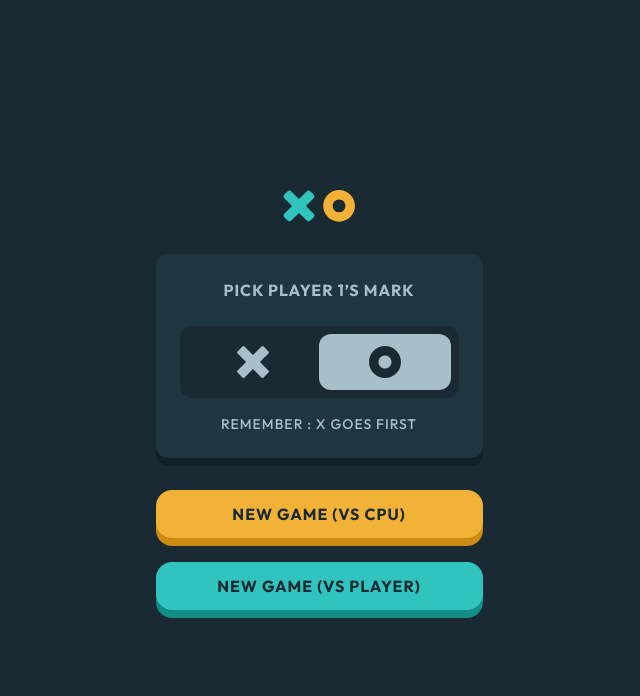
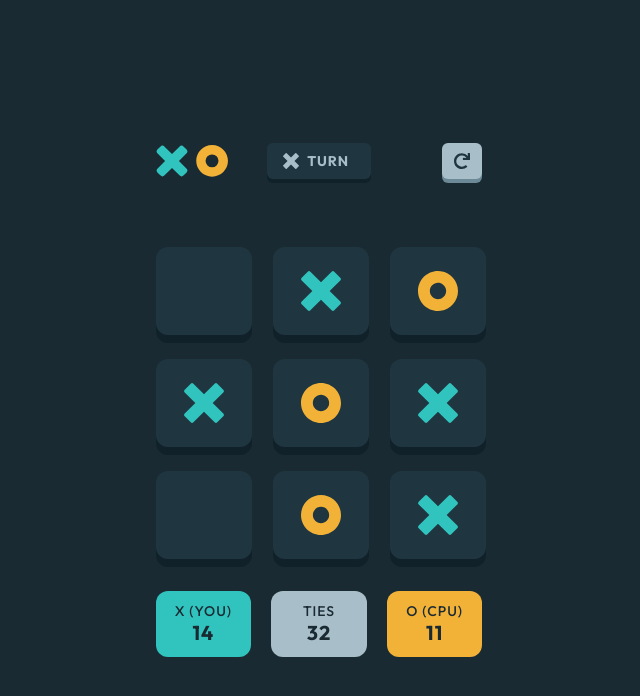
Before and after one commit to keremenen/modern-tic-tac-toe, a React (Vite) app: page / in a window 1280 px wide. Shown: the top 696 px of the page, without its empty margins (321-961 px from the left). Built offline with nearby package versions, Linux system fonts and the light colour scheme.

Commit message:
Build structure of gameBoard component

```diff
--- a/src/App.tsx
+++ b/src/App.tsx
@@ -1,11 +1,11 @@
-// import GameBoard from "./components/game-board";
-import SettingsBoard from './components/settings-board'
+import GameBoard from './components/game-board'
+// import SettingsBoard from './components/settings-board'
 
 function App() {
   return (
     <section className="flex w-full max-w-[327px] flex-col items-center gap-8">
-      <SettingsBoard />
-      {/* <GameBoard /> */}
+      {/* <SettingsBoard /> */}
+      <GameBoard />
     </section>
   )
 }
--- a/src/assets/icons/icon-restart.tsx
+++ b/src/assets/icons/icon-restart.tsx
@@ -11,12 +11,9 @@ export default function IconRestart({ className }: IconRestartProps) {
       height="100%"
       xmlns="http://www.w3.org/2000/svg"
       viewBox="0 0 20 20"
-      className={cn(className)}
+      className={cn('fill-[#1F3641]', className)}
     >
-      <path
-        d="M19.524 0h-1.88a.476.476 0 0 0-.476.499l.159 3.284A9.81 9.81 0 0 0 9.835.317C4.415.317-.004 4.743 0 10.167.004 15.597 4.406 20 9.835 20a9.796 9.796 0 0 0 6.59-2.536.476.476 0 0 0 .019-.692l-1.348-1.349a.476.476 0 0 0-.65-.022 6.976 6.976 0 0 1-9.85-.63 6.987 6.987 0 0 1 .63-9.857 6.976 6.976 0 0 1 10.403 1.348l-4.027-.193a.476.476 0 0 0-.498.476v1.881c0 .263.213.476.476.476h7.944A.476.476 0 0 0 20 8.426V.476A.476.476 0 0 0 19.524 0Z"
-        fill="#1F3641"
-      />
+      <path d="M19.524 0h-1.88a.476.476 0 0 0-.476.499l.159 3.284A9.81 9.81 0 0 0 9.835.317C4.415.317-.004 4.743 0 10.167.004 15.597 4.406 20 9.835 20a9.796 9.796 0 0 0 6.59-2.536.476.476 0 0 0 .019-.692l-1.348-1.349a.476.476 0 0 0-.65-.022 6.976 6.976 0 0 1-9.85-.63 6.987 6.987 0 0 1 .63-9.857 6.976 6.976 0 0 1 10.403 1.348l-4.027-.193a.476.476 0 0 0-.498.476v1.881c0 .263.213.476.476.476h7.944A.476.476 0 0 0 20 8.426V.476A.476.476 0 0 0 19.524 0Z" />
     </svg>
   )
 }
--- a/src/components/button.tsx
+++ b/src/components/button.tsx
@@ -23,7 +23,7 @@ export default function Button({
             color === 'mango',
           'bg-turquoise-base shadow-[0_8px_#118C87] hover:bg-turquoise-light':
             color === 'turquoise',
-          'bg-gray shadow-[0_8px_#6B8997] hover:bg-white': color === 'gray',
+          'bg-gray shadow-[0_4px_#6B8997] hover:bg-white': color === 'gray',
           'aspect-square rounded-md shadow-[0_4px_#6B8997]':
             variant === 'secondary',
         },
--- a/src/components/game-board.tsx
+++ b/src/components/game-board.tsx
@@ -1,26 +1,53 @@
-import Logo from "./logo";
-import IconX from "../assets/icons/icon-x";
-import IconRestart from "../assets/icons/icon-restart";
+import Logo from './logo'
+import IconX from '../assets/icons/icon-x'
+import IconO from '../assets/icons/icon-o'
+import IconRestart from '../assets/icons/icon-restart'
+import Button from './button'
+
+const board = ['', 'X', 'O', 'X', 'O', 'X', '', 'O', 'X']
 
 export default function GameBoard() {
   return (
     <>
-      <div className="grid grid-flow-row grid-cols-3 items-center gap-2">
+      <div className="mb-9 grid w-full grid-flow-row grid-cols-3 items-center gap-2">
         <Logo />
-        <div className="flex min-h-16 items-center gap-2 rounded-md bg-navy-secondary px-4 py-2 text-sm font-bold uppercase shadow-[0_4px_#10212A]">
-          <IconX className="size-4 fill-green-500" />
+        <div className="flex items-center gap-2 rounded-md bg-navy-secondary px-4 py-2 text-sm font-bold uppercase shadow-[0_4px_#10212A]">
+          <IconX className="size-4 fill-gray" />
           turn
         </div>
-        <button className="flex size-[40px] items-center justify-center justify-self-end rounded-md bg-gray">
+        <Button
+          color="gray"
+          className="flex h-9 w-10 items-center justify-center justify-self-end rounded-md"
+        >
           <IconRestart className="size-4" />
-        </button>
+        </Button>
       </div>
-      <div>playboard</div>
-      <div className="grid grid-cols-3 gap-2">
-        <button className="flex aspect-square items-center justify-center rounded-xl bg-navy-secondary">
-          <IconX className="size-10" />
-        </button>
+      <div className="grid grid-cols-3 gap-6">
+        {board.map((mark, index) => (
+          <button
+            key={index}
+            className="flex aspect-square h-[88px] w-24 items-center justify-center rounded-xl bg-navy-secondary shadow-[0_8px_#10212A]"
+          >
+            {mark === 'X' && <IconX className="size-10" />}
+            {mark === 'O' && <IconO className="size-10" />}
+          </button>
+        ))}
+      </div>
+
+      <div className="grid w-full grid-flow-row grid-cols-3 gap-5 text-navy">
+        <div className="w-full rounded-xl bg-turquoise-base py-3 text-center uppercase">
+          <h3 className="text-[14px] font-medium leading-tight">X (you)</h3>
+          <p className="text-[20px] font-bold leading-tight">14</p>
+        </div>
+        <div className="w-full rounded-xl bg-gray py-3 text-center uppercase">
+          <h3 className="text-[14px] font-medium leading-tight">TIES</h3>
+          <p className="text-[20px] font-bold leading-tight">32</p>
+        </div>
+        <div className="w-full rounded-xl bg-mango-base py-3 text-center uppercase">
+          <h3 className="text-[14px] font-medium leading-tight">O (CPU)</h3>
+          <p className="text-[20px] font-bold leading-tight">11</p>
+        </div>
       </div>
     </>
-  );
+  )
 }
```
